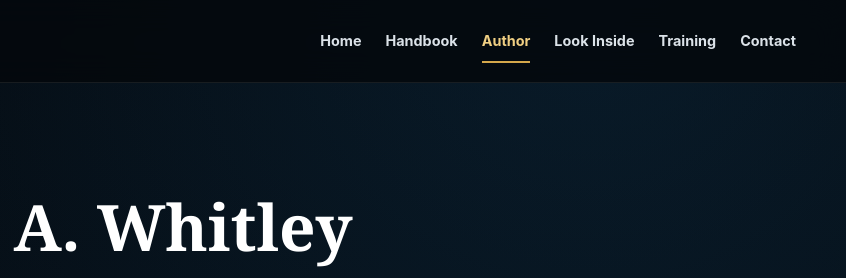
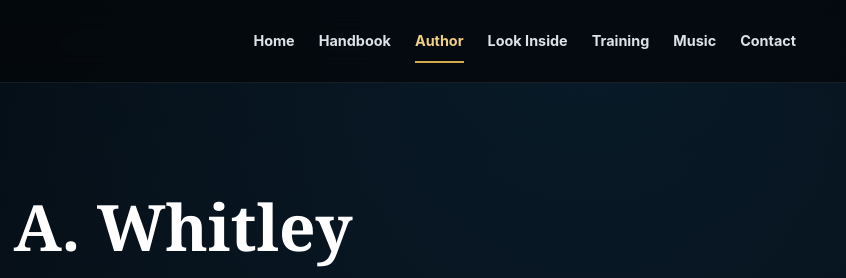
Before and after one commit to Tw2698/whitleyenterprisellc, a plain HTML site: page author.html in a window 1280 px wide. Shown: the top 278 px of the page, 434-1280 px from the left. Drawn offline with Linux system fonts and the light colour scheme.

Commit message:
Add Music link to main navigation

```diff
--- a/author.html
+++ b/author.html
@@ -21,6 +21,7 @@
 <a class="active" href="author.html">Author</a>
 <a class="" href="preview.html">Look Inside</a>
 <a class="" href="training.html">Training</a>
+<a href="https://timothy-whitley-music.netlify.app" target="_blank">Music</a>
 <a class="" href="contact.html">Contact</a></nav>
   </div>
 </header>
```
